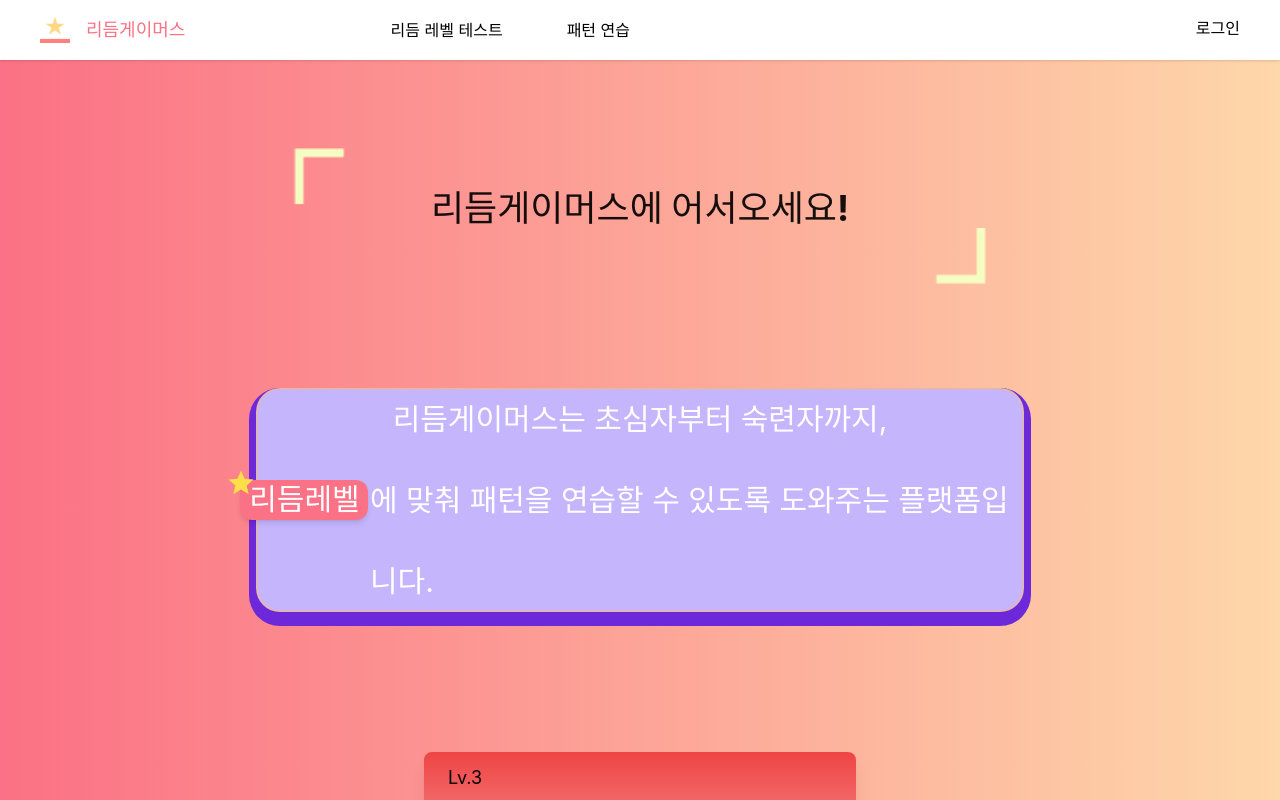
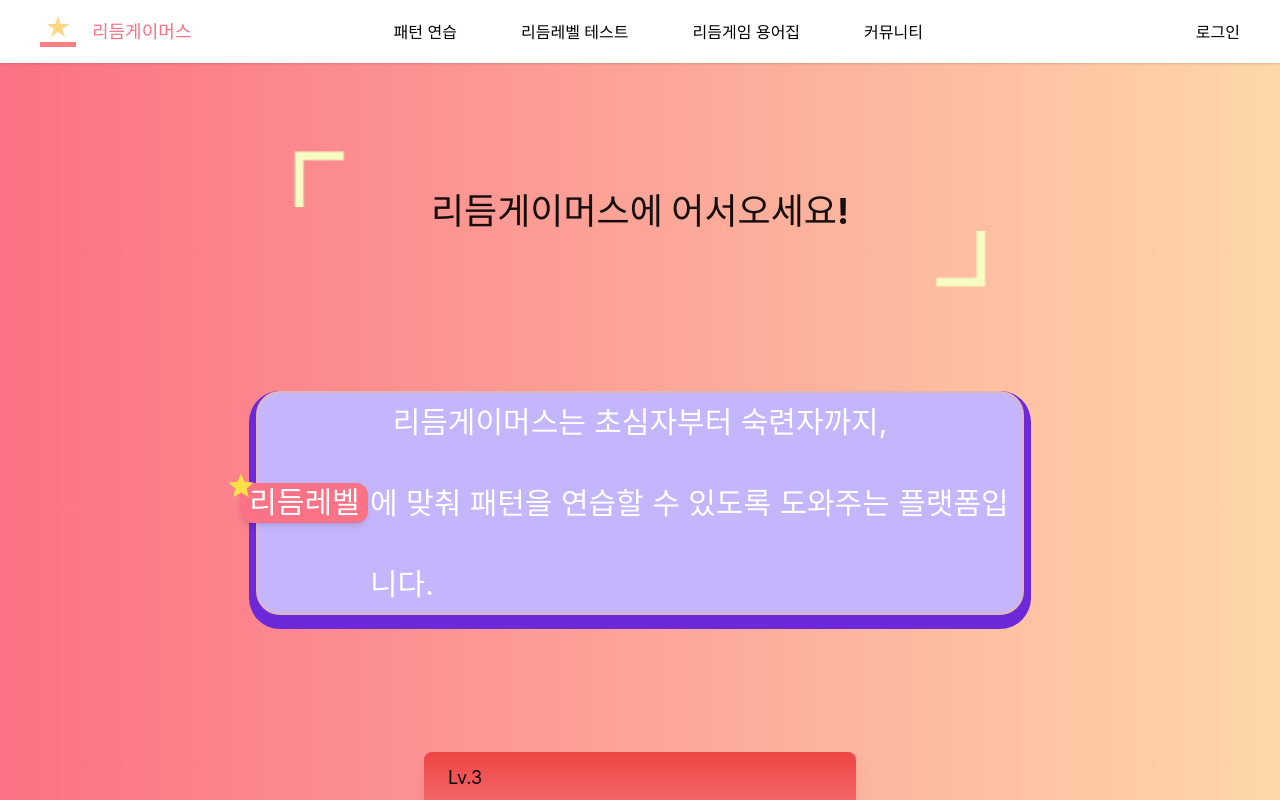
Before and after one commit to rhythm-gamers/rg-front, a Next.js app: page / in a window 1280 px wide. Shown: the top 800 px of the page. Built offline with nearby package versions, Linux system fonts and the light colour scheme; a web font is replaced by a local one.

Commit message:
[HD-1] 네비게이션 클릭 시 밑줄 포커스 유지, WebGL unmount 이슈 관련 동작 추가

```diff
--- a/src/components/organisms/Header.tsx
+++ b/src/components/organisms/Header.tsx
@@ -1,46 +1,112 @@
 "use client";
 
+import {
+  LINK_COMMUNITY,
+  LINK_LOGIN,
+  LINK_PP,
+  LINK_RLT,
+  LINK_WIKI,
+} from "@/const";
+import { setUnload } from "@/lib/features/unity/unitySlice";
+import { useAppDispatch, useAppSelector } from "@/lib/hooks";
 import Image from "next/image";
-import Link from "next/link";
+import { usePathname, useRouter } from "next/navigation";
 
 const Header = () => {
+  const pathname = usePathname();
+  const router = useRouter();
+  const dispatch = useAppDispatch();
+  const unloadUnity = useAppSelector((state) => state.unity.unload);
+
+  const unloadAndNavigate = async (href: string) => {
+    if (unloadUnity) {
+      await unloadUnity();
+      dispatch(setUnload(null));
+    }
+    router.push(href);
+  };
+
   return (
     <header className="flex justify-between px-10 py-4 shadow sticky top-0 bg-white z-50">
-      <Link data-testid="logo" className="flex items-center gap-4" href={"/"}>
+      <button
+        type="button"
+        data-testid="logo"
+        onClick={() => unloadAndNavigate("/")}
+        className="flex items-center gap-4"
+      >
         <Image
-          width={30}
-          height={10}
+          width={20}
+          height={0}
           loading="lazy"
           src="/images/logo.png"
           alt="로고"
+          className="w-auto"
         />
         <h2 className="text-rose-400 text-lg font-semibold">리듬게이머스</h2>
-      </Link>
+      </button>
       <nav className="flex items-center w-1/2">
         <ul className={`flex gap-16 items-center`}>
           <li>
-            <Link
-              href={"/level_tests"}
-              className="relative block after:block after:content-[''] after:absolute after:h-[2px] after:bg-rose-400 after:w-full after:scale-x-0 after:hover:scale-x-100 after:transition after:duration-300 after:-bottom-2"
-              data-testid="nav-rlt"
+            <button
+              type="button"
+              data-testid="link-pp"
+              onClick={() => unloadAndNavigate(LINK_PP)}
+              className={`relative block after:block after:content-[''] after:absolute after:h-[2px] after:bg-rose-400 after:w-full after:-bottom-2 ${
+                pathname !== LINK_PP &&
+                "after:scale-x-0 after:hover:scale-x-100 after:transition after:duration-300"
+              }`}
             >
-              리듬 레벨 테스트
-            </Link>
+              패턴 연습
+            </button>
           </li>
           <li>
-            <Link
-              href={"/pattern_practice"}
-              className="relative block after:block after:content-[''] after:absolute after:h-[2px] after:bg-rose-400 after:w-full after:scale-x-0 after:hover:scale-x-100 after:transition after:duration-300 after:-bottom-2"
-              data-testid="nav-pp"
+            <button
+              type="button"
+              data-testid="link-rlt"
+              onClick={() => unloadAndNavigate(LINK_RLT)}
+              className={`relative block after:block after:content-[''] after:absolute after:h-[2px] after:bg-rose-400 after:w-full after:-bottom-2 ${
+                pathname !== LINK_RLT &&
+                "after:scale-x-0 after:hover:scale-x-100 after:transition after:duration-300"
+              }`}
             >
-              패턴 연습
-            </Link>
+              리듬레벨 테스트
+            </button>
+          </li>
+          <li>
+            <button
+              type="button"
+              data-testid="link-wiki"
+              className={`relative block after:block after:content-[''] after:absolute after:h-[2px] after:bg-rose-400 after:w-full after:-bottom-2 ${
+                pathname !== LINK_WIKI &&
+                "after:scale-x-0 after:hover:scale-x-100 after:transition after:duration-300"
+              }`}
+              onClick={() => unloadAndNavigate(LINK_WIKI)}
+            >
+              리듬게임 용어집
+            </button>
+          </li>
+          <li>
+            <button
+              type="button"
+              data-testid="link-community"
+              className={`relative block after:block after:content-[''] after:absolute after:h-[2px] after:bg-rose-400 after:w-full after:-bottom-2 ${
+                pathname !== LINK_COMMUNITY &&
+                "after:scale-x-0 after:hover:scale-x-100 after:transition after:duration-300"
+              }`}
+              onClick={() => unloadAndNavigate(LINK_COMMUNITY)}
+            >
+              커뮤니티
+            </button>
           </li>
         </ul>
       </nav>
-      <Link href={"/login"} data-testid="link-login">
+      <button
+        type="button"
+        data-testid="link-login"
+        onClick={() => unloadAndNavigate(LINK_LOGIN)}
+      >
         로그인
-      </Link>
+      </button>
     </header>
   );
 };
--- /dev/null
+++ b/src/const.ts
@@ -0,0 +1,6 @@
+// Link Name
+export const LINK_PP = "/pattern_practice";
+export const LINK_RLT = "/level_tests";
+export const LINK_WIKI = "/wiki";
+export const LINK_COMMUNITY = "/community";
+export const LINK_LOGIN = "/login";
```
Also changed, not shown: 1 other file (tests, documents, lock files or other folders).
